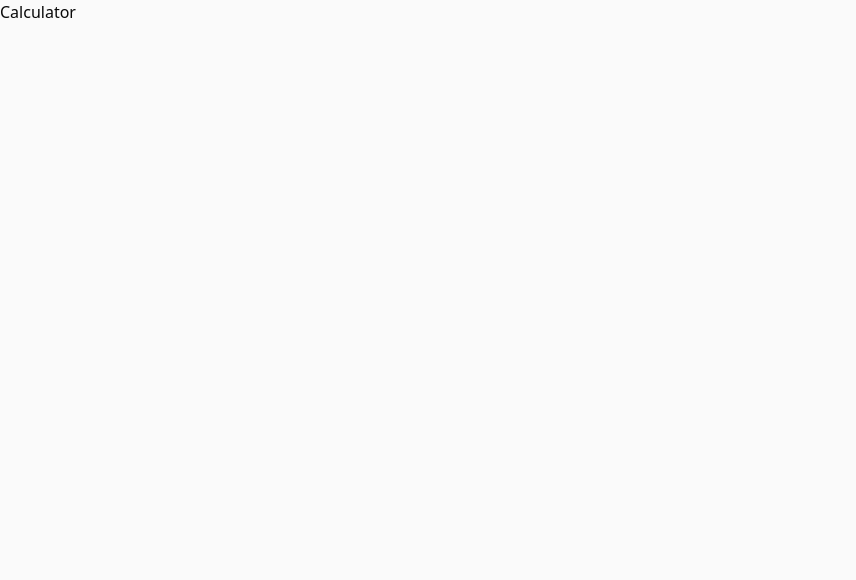
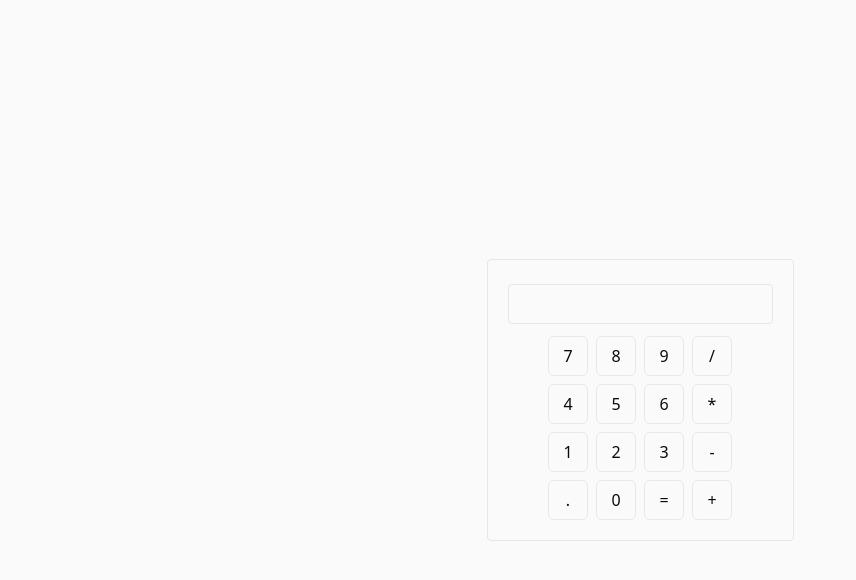
Before and after one commit to ViniciusLagoGehrke/Calculator, a Next.js app in the folder client/: page / in a window 1280 px wide. Shown: the top 580 px of the page, without its empty margins (0-856 px from the left). Built offline with nearby package versions, Linux system fonts and the light colour scheme.

Commit message:
initial UI

```diff
--- /dev/null
+++ b/client/components/Button.tsx
@@ -0,0 +1,17 @@
+import { ReactNode } from 'react'
+
+type ButtonProps = {
+  title: string
+  onClick: () => void
+}
+
+export default function Button({ title, onClick }: ButtonProps ) {
+  return (
+    <button
+      className="border w-10 h-10 rounded-md hover:border-green-400 hover:text-green-400"
+      onClick={onClick}
+    >
+      { title }
+    </button>
+  )
+}
--- /dev/null
+++ b/client/components/Row.tsx
@@ -0,0 +1,12 @@
+import { ReactNode } from 'react'
+
+type RowProps = {
+  children: ReactNode
+}
+export default function Row({ children }: RowProps ) {
+  return (
+    <div className="flex justify-center gap-2 py-1">
+      { children }
+    </div>
+  )
+}
--- a/client/pages/_app.tsx
+++ b/client/pages/_app.tsx
@@ -1,5 +1,8 @@
 import '@/styles/globals.css'
 import type { AppProps } from 'next/app'
+
+import localFont from 'next/font/local'
+const digital = localFont({ src: '../public/fonts/Digital7-rg1mL.ttf'})
 
 export default function App({ Component, pageProps }: AppProps) {
   return <Component {...pageProps} />
--- a/client/pages/index.tsx
+++ b/client/pages/index.tsx
@@ -1,7 +1,38 @@
+import Row from '../components/Row'
+import Button from '../components/Button'
+
 export default function Home() {
   return (
-    <main>
-      Calculator
+    <main className='w-full h-screen flex justify-center items-center'>
+      <div className='border rounded p-4'>
+        <Row>
+          <input type='text' className='w-full h-10 py-2 px-4 font-mono bg-[--background-rgb] border rounded m-1' />
+        </Row>
+        <Row>
+          <Button title='7' onClick={() => console.log('7')}/>
+          <Button title='8' onClick={() => console.log('8')}/>
+          <Button title='9' onClick={() => console.log('9')}/>
+          <Button title='/' onClick={() => console.log('/')}/>
+        </Row>
+        <Row>
+          <Button title='4' onClick={() => console.log('4')}/>
+          <Button title='5' onClick={() => console.log('5')}/>
+          <Button title='6' onClick={() => console.log('6')}/>
+          <Button title='*' onClick={() => console.log('*')}/>
+        </Row>
+        <Row>
+          <Button title='1' onClick={() => console.log('1')}/>
+          <Button title='2' onClick={() => console.log('2')}/>
+          <Button title='3' onClick={() => console.log('3')}/>
+          <Button title='-' onClick={() => console.log('-')}/>
+        </Row>
+        <Row>
+          <Button title='.' onClick={() => console.log('.')}/>
+          <Button title='0' onClick={() => console.log('0')}/>
+          <Button title='=' onClick={() => console.log('=')}/>
+          <Button title='+' onClick={() => console.log('+')}/>
+        </Row>
+      </div>
     </main>
   )
 }
--- a/client/tailwind.config.js
+++ b/client/tailwind.config.js
@@ -6,13 +6,9 @@ module.exports = {
     './app/**/*.{js,ts,jsx,tsx,mdx}',
   ],
   theme: {
-    extend: {
-      backgroundImage: {
-        'gradient-radial': 'radial-gradient(var(--tw-gradient-stops))',
-        'gradient-conic':
-          'conic-gradient(from 180deg at 50% 50%, var(--tw-gradient-stops))',
-      },
-    },
+    fontFamily: {
+      'mono': ['var(--font-digital)', 'ui-monospace'],
+    }
   },
   plugins: [],
 }
```
Also changed, not shown: client/public/fonts/Digital7-rg1mL.ttf (added).
